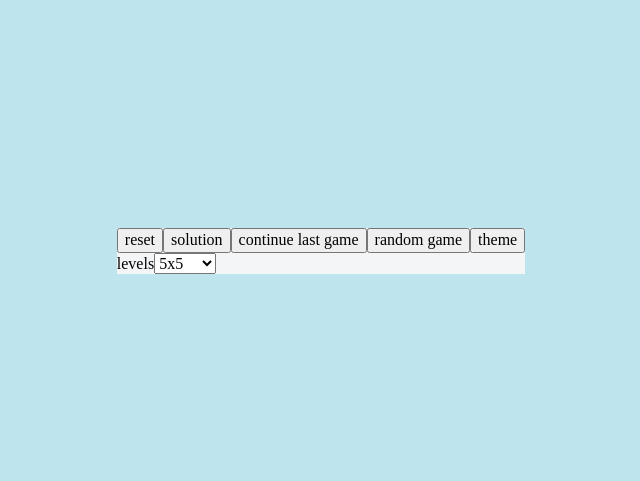
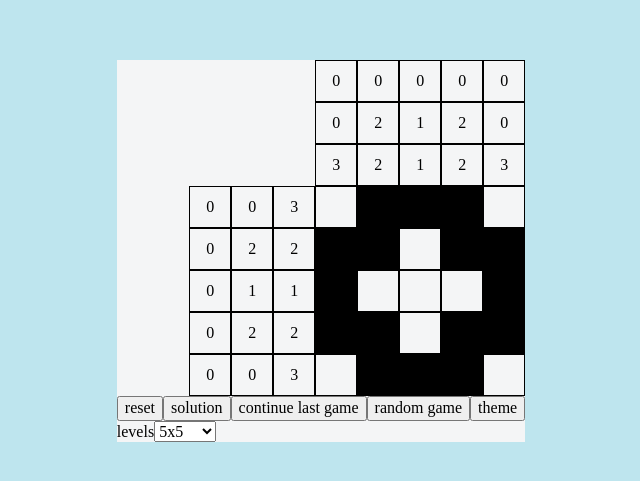
Before and after one commit to ValeriyL01/nonograms, a website built with webpack: page nonograms/src/index.html in a window 1280 px wide. Shown: the part 149-630 px from the top of the page, without its empty margins (319-959 px from the left). Built offline with nearby package versions, Linux system fonts and the light colour scheme.

Commit message:
feat: add function createTopClues, createLeftClues,game

```diff
--- a/nonograms/src/components/createSettingsButton.js
+++ b/nonograms/src/components/createSettingsButton.js
@@ -1,9 +1,9 @@
-let levelsForm;
 const createElement = (tag, className) => {
   const element = document.createElement(tag);
   element.classList.add(className);
   return element;
 };
+let selectFormLevels;
 const createSettingsButtons = () => {
   const settings = createElement('div', 'settings');
   const resetGame = createElement('button', 'settings__reset');
@@ -17,10 +17,10 @@ const createSettingsButtons = () => {
   continueLastGame.innerText = 'continue last game';
   randomGame.innerText = 'random game';
   themeGame.innerText = 'theme';
-  const createSwitchingLevels = () => {
-    levelsForm = createElement('form', 'settings__form');
+
+  const levelsForm = createElement('form', 'settings__form');
   const labelFormLevels = createElement('label', 'settings__form-label');
-    const selectFormLevels = createElement('select', 'settings__form-select');
+  selectFormLevels = createElement('select', 'settings__form-select');
   const optionFormLevels1 = createElement('option', 'settings__form-option');
   const optionFormLevels2 = createElement('option', 'settings__form-option');
   const optionFormLevels3 = createElement('option', 'settings__form-option');
@@ -28,23 +28,16 @@ const createSettingsButtons = () => {
   labelFormLevels.setAttribute('for', 'levels');
   selectFormLevels.setAttribute('name', 'levels');
   labelFormLevels.innerText = 'levels';
-    selectFormLevels.value = '5x5';
-    optionFormLevels1.value = '5x5';
+  selectFormLevels.value = '5';
+  optionFormLevels1.value = '5';
   optionFormLevels1.innerText = '5x5';
-    optionFormLevels2.value = '10x10';
+  optionFormLevels2.value = '10';
   optionFormLevels2.innerText = '10x10';
-
-    optionFormLevels3.value = '15x15';
+  optionFormLevels3.value = '15';
   optionFormLevels3.innerText = '15x15';
   levelsForm.append(labelFormLevels, selectFormLevels);
   selectFormLevels.append(optionFormLevels1, optionFormLevels2, optionFormLevels3);
-    selectFormLevels.addEventListener('change', () => {
-      console.log(selectFormLevels.value);
-    });
-  };
-
-  createSwitchingLevels();
   settings.append(resetGame, solution, continueLastGame, randomGame, themeGame, levelsForm);
   return settings;
 };
-export default createSettingsButtons;
+export {createSettingsButtons, selectFormLevels};
--- a/nonograms/src/components/matrix.js
+++ b/nonograms/src/components/matrix.js
@@ -1,39 +1,79 @@
-const snake = [
+// const snake = [
+//   [1, 1, 1, 1, 1],
+//   [1, 0, 0, 0, 0],
+//   [1, 1, 1, 1, 1],
+//   [0, 0, 0, 0, 1],
+//   [1, 1, 1, 1, 1],
+// ];
+
+// const cross = [
+//   [0, 1, 1, 1, 0],
+//   [1, 1, 0, 1, 1],
+//   [1, 0, 0, 0, 1],
+//   [1, 1, 0, 1, 1],
+//   [0, 1, 1, 1, 0],
+// ];
+// const sharp = [
+//   [0, 1, 0, 1, 0],
+//   [1, 1, 1, 1, 1],
+//   [0, 1, 0, 1, 0],
+//   [1, 1, 1, 1, 1],
+//   [0, 1, 0, 1, 0],
+// ];
+// const shess = [
+//   [1, 0, 1, 0, 1],
+//   [0, 1, 0, 1, 0],
+//   [1, 0, 1, 0, 1],
+//   [0, 1, 0, 1, 0],
+//   [1, 0, 1, 0, 1],
+// ];
+// const snowflake = [
+//   [1, 0, 1, 0, 1],
+//   [0, 1, 1, 1, 0],
+//   [1, 1, 0, 1, 1],
+//   [0, 1, 1, 1, 0],
+//   [1, 0, 1, 0, 1],
+// ];
+// const matrixLevel1 = [snake, cross, sharp, shess, snowflake];
+
+const data = [
+  [
+    {
+      matrix: [
         [1, 1, 1, 1, 1],
         [1, 0, 0, 0, 0],
         [1, 1, 1, 1, 1],
         [0, 0, 0, 0, 1],
         [1, 1, 1, 1, 1],
-];
-
-const cross = [
+      ],
+      leftClues: [0, 0, 5, 0, 0, 1, 0, 0, 5, 0, 0, 1, 0, 0, 5],
+      topClues: [0, 1, 1, 1, 0, 3, 1, 1, 1, 1, 1, 1, 1, 1, 3],
+    },
+    {
+      matrix: [
         [0, 1, 1, 1, 0],
         [1, 1, 0, 1, 1],
         [1, 0, 0, 0, 1],
         [1, 1, 0, 1, 1],
         [0, 1, 1, 1, 0],
-];
-const sharp = [
+      ],
+      leftClues: [0, 0, 3, 0, 2, 2, 0, 1, 1, 0, 2, 2, 0, 0, 3],
+      topClues: [0, 0, 0, 0, 0, 0, 2, 1, 2, 0, 3, 2, 1, 2, 3],
+    },
+    {
+      matrix: [
         [0, 1, 0, 1, 0],
         [1, 1, 1, 1, 1],
         [0, 1, 0, 1, 0],
         [1, 1, 1, 1, 1],
         [0, 1, 0, 1, 0],
+      ],
+      leftClues: [0, 1, 1, 0, 0, 5, 0, 1, 1, 0, 0, 5, 0, 1, 1],
+      topClues: [0, 0, 0, 0, 0, 1, 0, 1, 0, 1, 1, 5, 1, 5, 1],
+    },
+  ],
+  [],
+  [],
 ];
-const shess = [
-  [1, 0, 1, 0, 1],
-  [0, 1, 0, 1, 0],
-  [1, 0, 1, 0, 1],
-  [0, 1, 0, 1, 0],
-  [1, 0, 1, 0, 1],
-];
-const snowflake = [
-  [1, 0, 1, 0, 1],
-  [0, 1, 1, 1, 0],
-  [1, 1, 0, 1, 1],
-  [0, 1, 1, 1, 0],
-  [1, 0, 1, 0, 1],
-];
-const matrixLevel1 = [snake, cross, sharp, shess, snowflake];
 
-export default matrixLevel1;
+export default data;
--- a/nonograms/src/index.js
+++ b/nonograms/src/index.js
@@ -1,8 +1,10 @@
 import './style.css';
 import './index.html';
-import createSettingsButtons from './components/createSettingsButton';
-import matrixLevel1 from './components/matrix';
+import {createSettingsButtons, selectFormLevels} from './components/createSettingsButton';
 
+import data from './components/matrix';
+
+console.log(data[0].matrix);
 const createElement = (tag, className) => {
   const element = document.createElement(tag);
   element.classList.add(className);
@@ -12,4 +14,55 @@ const body = document.querySelector('body');
 const gameContainer = createElement('div', 'container');
 body.append(gameContainer);
 const playingField = createElement('div', 'playing-field');
+const topCluesWrapper = createElement('div', 'top-clues-wrapper');
+const playingFieldLeftCluesWrapper = createElement('div', 'playing-field-left-clues-wrapper');
+const playingFieldWrapper = createElement('div', 'playing-field-wrapper');
+const playingFieldLeftWrapper = createElement('div', 'playing-field-left-wrapper');
 gameContainer.append(playingField, createSettingsButtons());
+playingField.append(topCluesWrapper, playingFieldLeftCluesWrapper);
+
+const createTopClues = (dataTop) => {
+  for (let i = 0; i < 15; i += 1) {
+    const cellTop = createElement('div', 'cell');
+    cellTop.textContent = dataTop[i];
+    topCluesWrapper.append(cellTop);
+  }
+};
+
+const createLeftClues = (dataLeft) => {
+  for (let i = 0; i < 15; i += 1) {
+    const cellLeft = createElement('div', 'cell-left');
+    playingFieldLeftWrapper.append(cellLeft);
+
+    cellLeft.textContent = dataLeft[i];
+  }
+};
+createTopClues(data[0][1].topClues);
+createLeftClues(data[0][1].leftClues);
+
+const game = (matrix, level) => {
+  for (let i = 0; i < level; i += 1) {
+    for (let j = 0; j < level; j += 1) {
+      const cell = createElement('div', 'cell');
+
+      cell.textContent = '';
+      playingFieldWrapper.append(cell);
+      if (matrix[i][j] === 1) {
+        cell.classList.add('cell-black');
+      }
+      document.addEventListener('click', (event) => {
+        if (event.target === cell) {
+          cell.classList.add('cell-black');
+        }
+      });
+    }
+  }
+};
+
+let selectValue = selectFormLevels.value;
+game(data[0][1].matrix, selectValue);
+playingFieldLeftCluesWrapper.append(playingFieldLeftWrapper, playingFieldWrapper);
+selectFormLevels.addEventListener('change', () => {
+  selectValue = selectFormLevels.value;
+  console.log(selectValue);
+});
--- a/nonograms/src/style.css
+++ b/nonograms/src/style.css
@@ -14,9 +14,28 @@ body {
 }
 .playing-field {
   display: flex;
+  align-items: flex-end;
+  flex-direction: column;
+}
+.playing-field-wrapper {
+  display: flex;
   max-width: 210px;
-
   flex-wrap: wrap;
+  /* border-top: 1px solid black;
+  border-left: 1px solid black; */
+}
+.top-clues-wrapper {
+  display: flex;
+  flex-wrap: wrap;
+  max-width: 210px;
+}
+.playing-field-left-clues-wrapper {
+  display: flex;
+}
+.playing-field-left-wrapper {
+  display: flex;
+  flex-wrap: wrap;
+  max-width: 126px;
 }
 .cell {
   display: flex;
@@ -27,6 +46,14 @@ body {
   border: 1px solid black;
   cursor: pointer;
 }
+.cell-left {
+  display: flex;
+  align-items: center;
+  justify-content: center;
+  width: 40px;
+  height: 40px;
+  border: 1px solid black;
+}
 .cell-black {
   background-color: black;
 }
```
Lines whose indentation alone changed are shown as unchanged.
